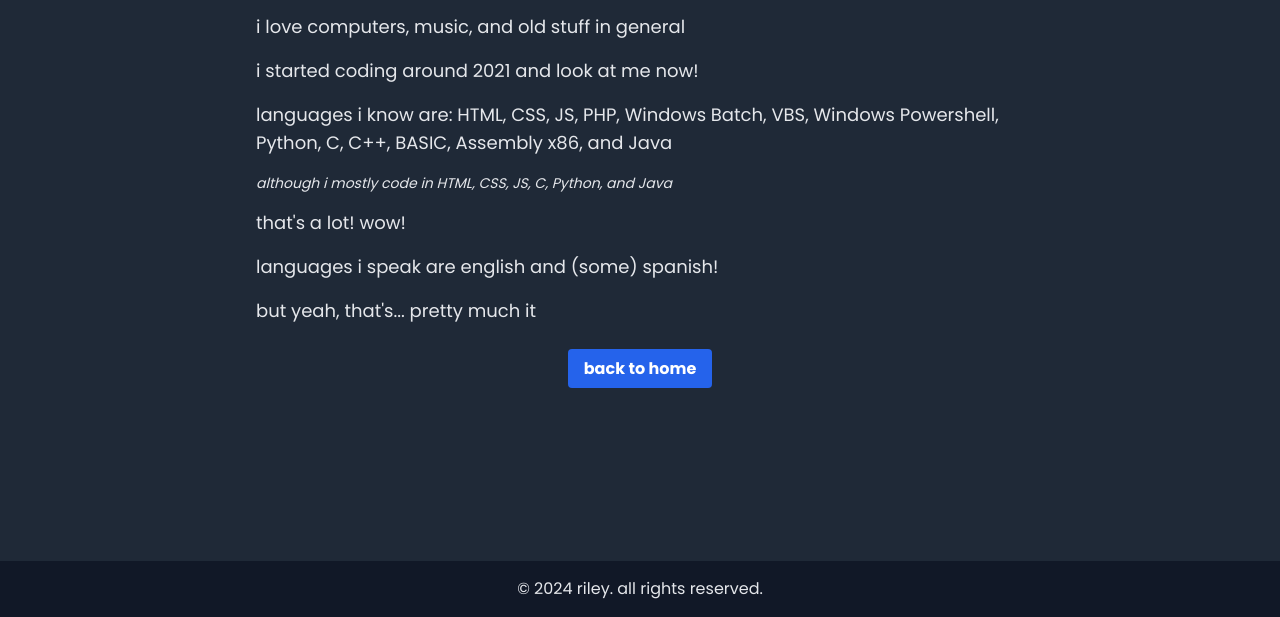
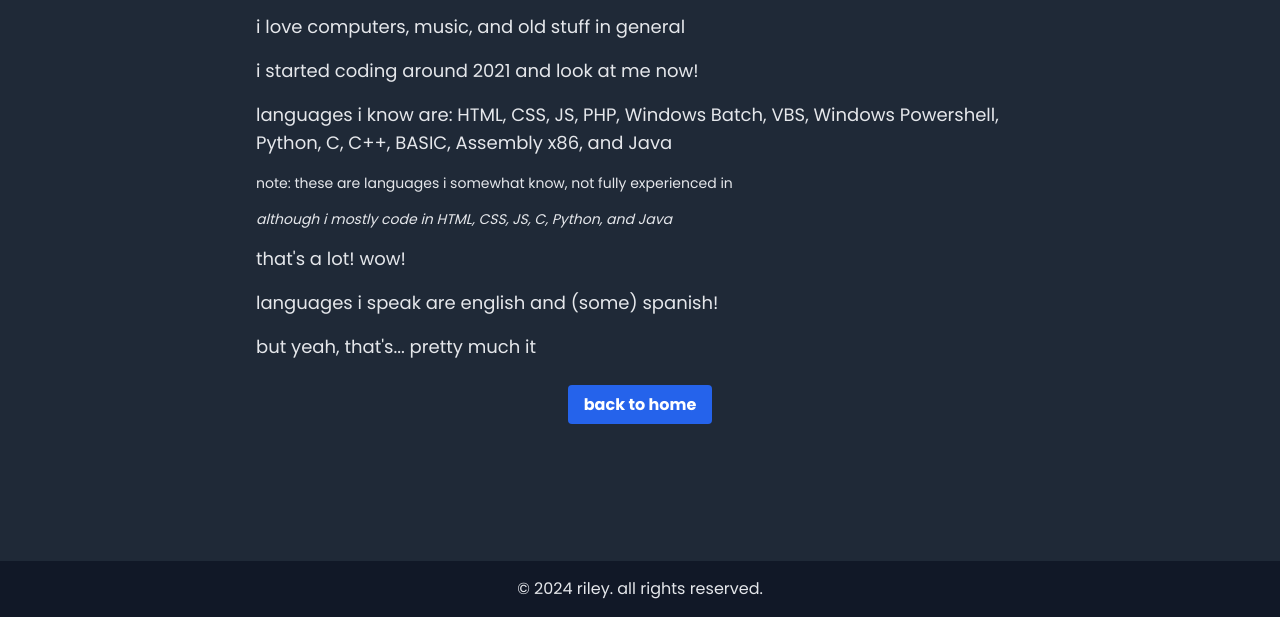
Before and after one commit to rileeyyy/rileeyyy.github.io, a plain HTML site: page about/index.html in a window 1280 px wide. Shown: the part 183-800 px from the top of the page. Drawn offline with nearby package versions, Linux system fonts and the light colour scheme.

Commit message:
Update index.html

```diff
--- a/about/index.html
+++ b/about/index.html
@@ -41,6 +41,7 @@
                 <p>i love computers, music, and old stuff in general</p>
                 <p>i started coding around 2021 and look at me now!</p>
                 <p>languages i know are: HTML, CSS, JS, PHP, Windows Batch, VBS, Windows Powershell, Python, C, C++, BASIC, Assembly x86, and Java</p>
+                <p class="text-sm">note: these are languages i somewhat know, not fully experienced in</p>
                 <p class="text-sm italic">although i mostly code in HTML, CSS, JS, C, Python, and Java</p>
                 <p>that's a lot! wow!</p>
                 <p>languages i speak are english and (some) spanish!</p>
```
